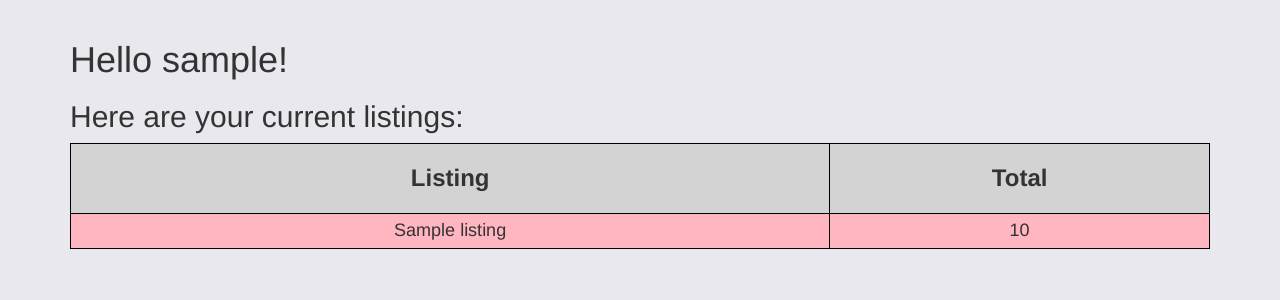
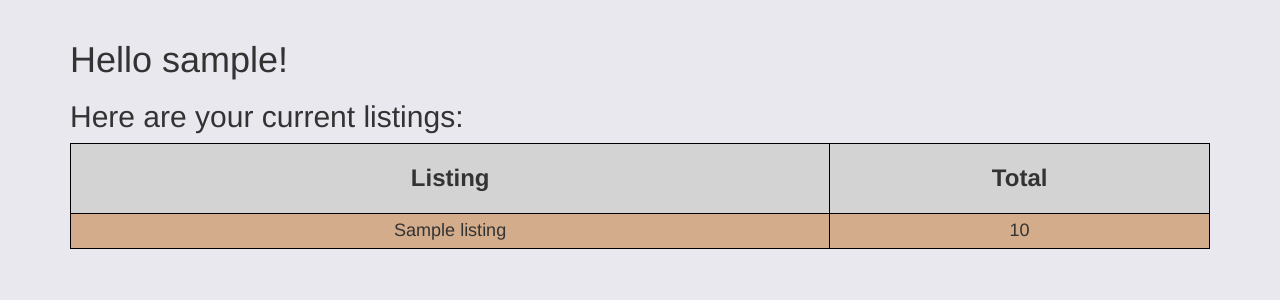
Before and after one commit to bkmd11/Realtor_Pugh_Pugh, a Flask app: page / in a window 1280 px wide. Shown: the part 50-350 px from the top of the page. Run offline with Flask 2, Linux system fonts and the light colour scheme; a user stored in the database is signed in; tables that the repository leaves empty hold one stand-in row (values such as "Sample post"); some libraries are stand-ins or nearby versions.

Commit message:
changed color

```diff
--- a/app/static/css/style.css
+++ b/app/static/css/style.css
@@ -22,7 +22,7 @@ td {
 }
 
 tr:nth-child(even) {
-    background-color: #FFB6C1;
+    background-color: #D3AC8B;
 }
 
 tr:nth-child(odd) {
```
